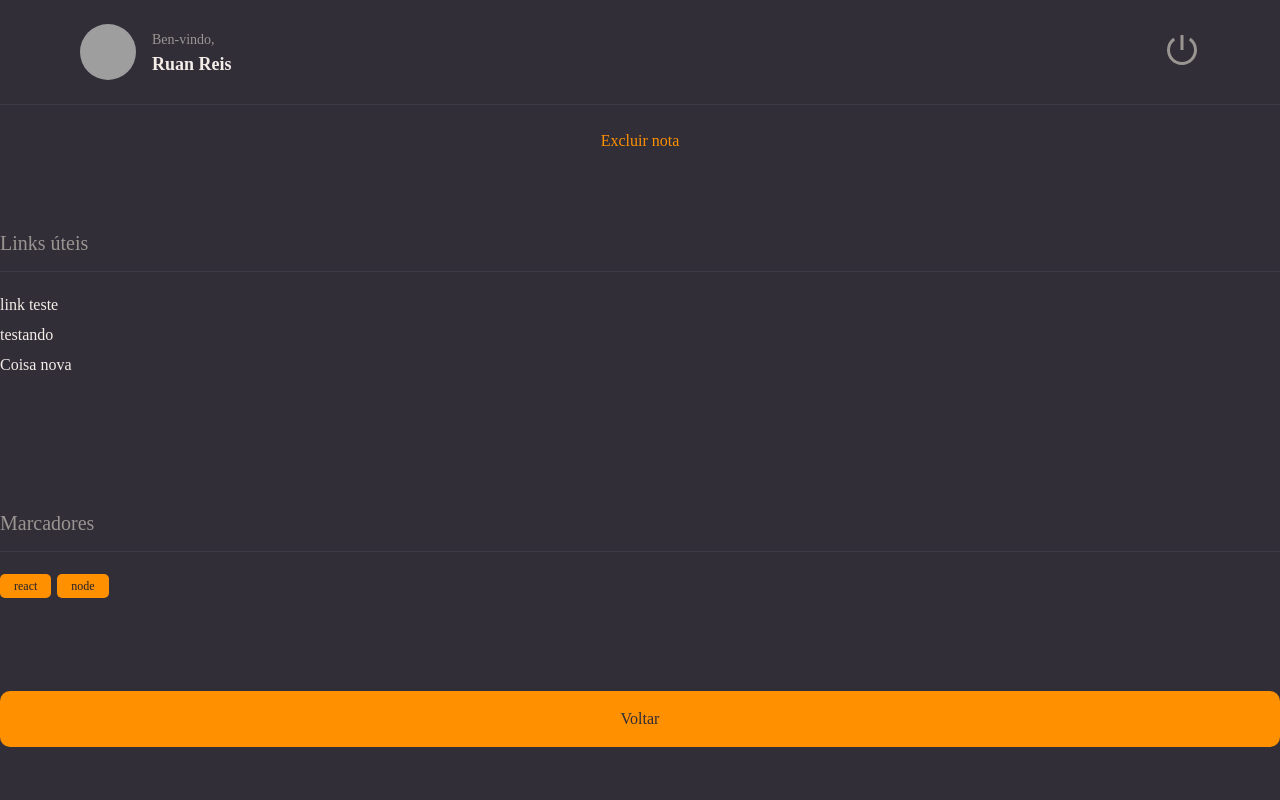
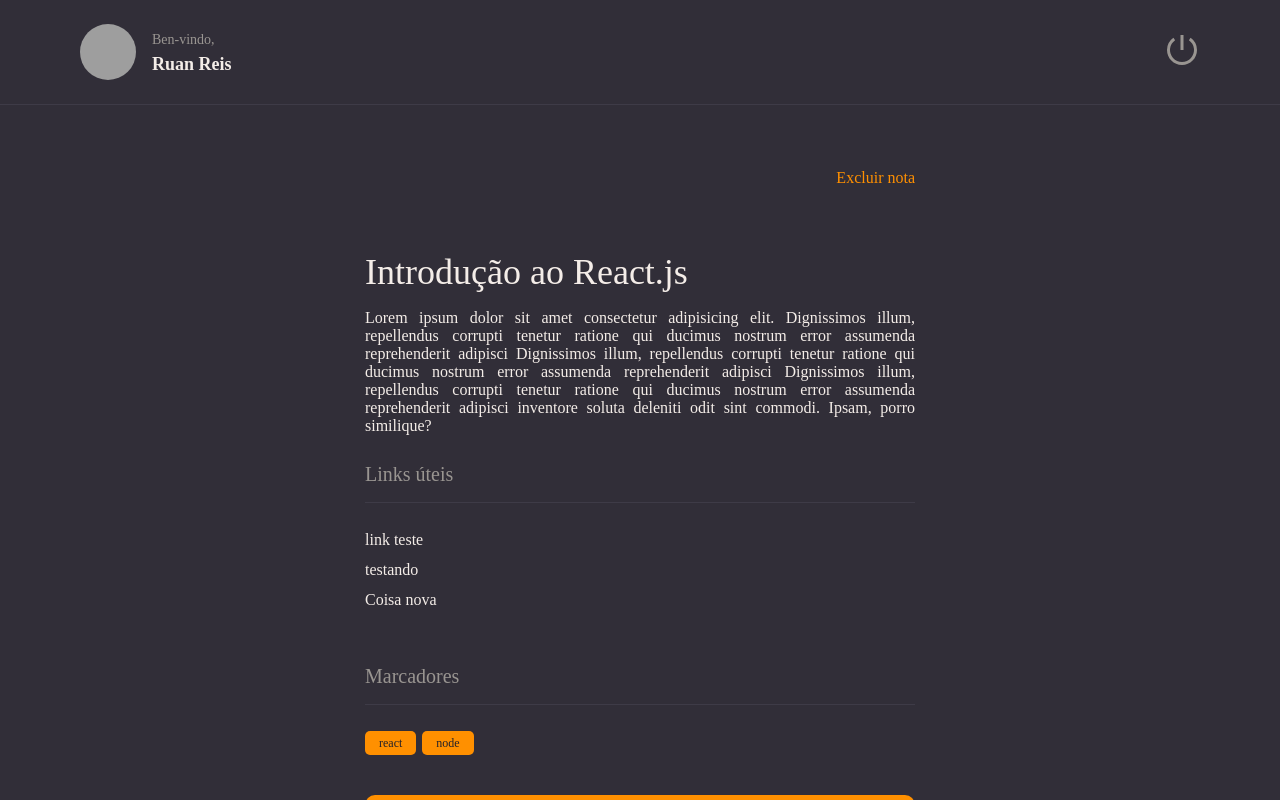
Before and after one commit to Limb00z/rr-notes, a React (Vite) app: page / in a window 1280 px wide. Built offline with nearby package versions, Linux system fonts and the light colour scheme; grey boxes are pictures that could not be loaded.

Commit message:
Criado e finalizado o content.

```diff
--- a/src/components/Section/styles.js
+++ b/src/components/Section/styles.js
@@ -1,7 +1,7 @@
 import styled from "styled-components";
 
 export const Container = styled.section`
-    margin: 56px 0 28px;
+    margin: 28px 0;
 
     >h2{
         border-bottom-width: 1px;
@@ -9,7 +9,7 @@ export const Container = styled.section`
         border-bottom-color: ${({ theme }) => theme.COLORS.BACKGROUND_700};
 
         padding-bottom: 16px;
-        margin-bottom: 24px;
+        margin-bottom: 28px;
 
         color: ${({ theme }) => theme.COLORS.GRAY_100};
         font-size: 20px;
--- a/src/pages/Details/index.jsx
+++ b/src/pages/Details/index.jsx
@@ -1,4 +1,4 @@
-import { Container, Links } from "./style";
+import { Container, Links, Content } from "./style";
 import { Header } from "../../components/Header";
 import { Button } from "../../components/Button";
 import { Section } from "../../components/Section";
@@ -9,7 +9,13 @@ function Index() {
   return (
     <Container>
       <Header />
-      <ButtonText title="Excluir nota"/>
+
+      <main>
+        <Content>
+          <ButtonText title="Excluir nota" />
+          <h1>Introdução ao React.js</h1>
+          <p>Lorem ipsum dolor sit amet consectetur adipisicing elit. Dignissimos illum, repellendus corrupti tenetur ratione qui ducimus nostrum error assumenda reprehenderit adipisci Dignissimos illum, repellendus corrupti tenetur ratione qui ducimus nostrum error assumenda reprehenderit adipisci Dignissimos illum, repellendus corrupti tenetur ratione qui ducimus nostrum error assumenda reprehenderit adipisci inventore soluta deleniti odit sint commodi. Ipsam, porro similique?</p>
+
           <Section title="Links úteis">
             <Links>
               <li>
@@ -30,6 +36,8 @@ function Index() {
           </Section>
 
           <Button title={"Voltar"} />
+        </Content>
+      </main>
     </Container>
   );
 }
--- a/src/pages/Details/style.js
+++ b/src/pages/Details/style.js
@@ -11,6 +11,12 @@ export const Container = styled.div`
         "header"
         "content"
     ;
+
+    >main{
+        grid-area: content;
+        overflow-y: scroll;
+        padding: 64px 0;
+    }
 `;
 
 export const Links = styled.ul`
@@ -25,3 +31,27 @@ export const Links = styled.ul`
     }
 
 `;
+
+export const Content = styled.div`
+    max-width: 550px;
+    margin: 0 auto;
+
+    display: flex;
+    flex-direction: column;
+
+    >button:first-child{
+        align-self: end;
+    }
+
+    >h1{
+        font-size: 36px;
+        font-weight: 500;
+        padding-top: 64px;
+    }
+
+    >p{
+        font-size: 16px;
+        margin-top: 16px;
+        text-align: justify;
+    }
+`;
```
Lines whose indentation alone changed are shown as unchanged.
